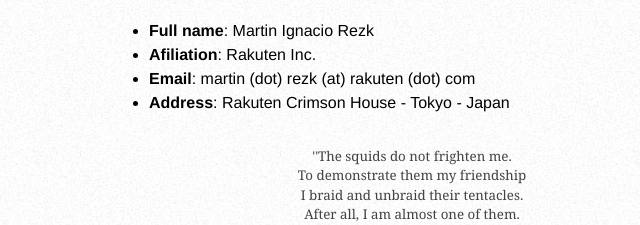
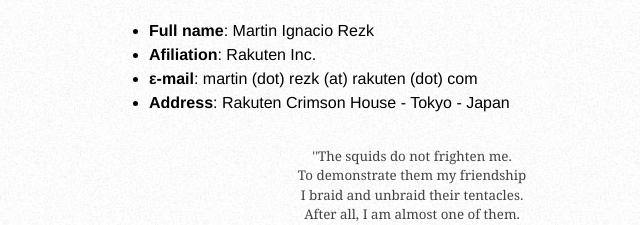
Before and after one commit to martinrezk/martinrezk.github.io, a plain HTML site: page contact.html in a window 1280 px wide. Shown: the part 148-373 px from the top of the page, 108-748 px from the left. Drawn offline with Linux system fonts and the light colour scheme; files whose address does not match are found by name.

Commit message:
updating

```diff
--- a/contact.html
+++ b/contact.html
@@ -44,7 +44,7 @@
 <ul>
 <li> <strong>Full name</strong>: Martin Ignacio Rezk     </li>
 <li> <strong>Afiliation</strong>: Rakuten Inc.  </li>
-<li> <strong>Email</strong>:   martin (dot) rezk (at) rakuten  (dot)  com    </li>
+<li> <strong>&epsilon;-mail</strong>:   martin (dot) rezk (at) rakuten  (dot)  com    </li>
 <!--<li><strong>Office</strong>: 1420</li>
 <li><strong>Phone</strong>:  042-350-3595 </li> -->
 <li><strong>Address</strong>: Rakuten Crimson House - Tokyo - Japan  </li>
```
